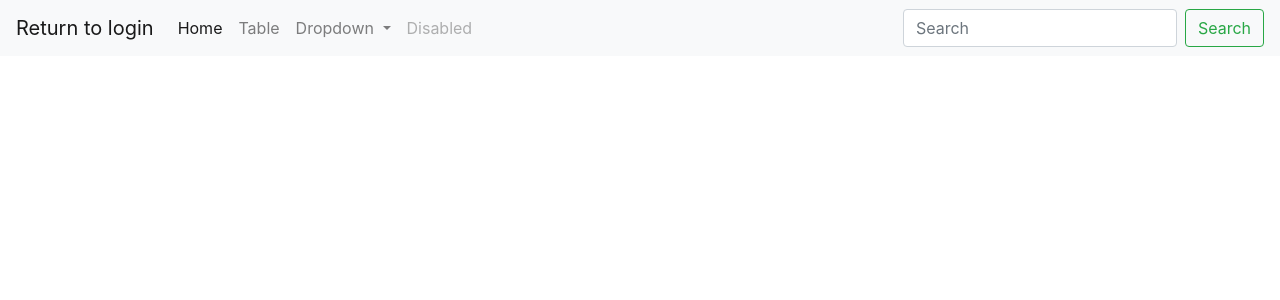
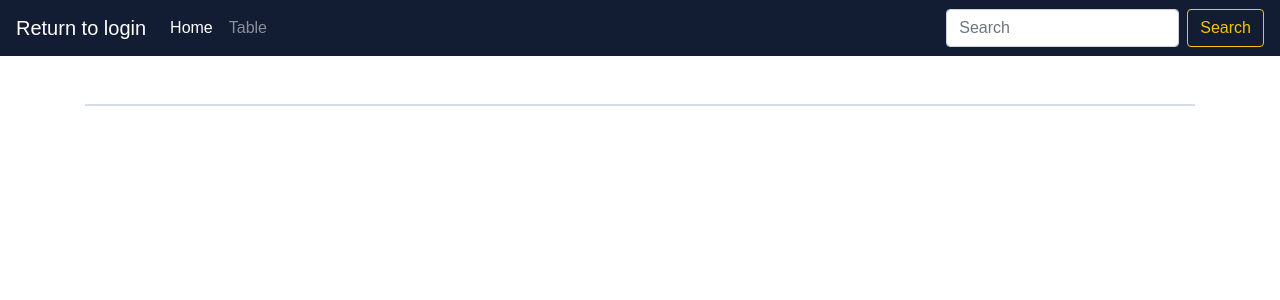
Before and after one commit to highmountain12321/flask-template, a Flask app: template templates/table_view.html in a window 1280 px wide. Shown: the top 300 px of the page. Run offline with Flask 3, Linux system fonts and the light colour scheme; the template is opened without the code that fills it, so the values that code supplies are empty; some libraries are stand-ins or nearby versions.

Commit message:
style: update table style color and modify modal scroll

```diff
--- a/static/css/style.css
+++ b/static/css/style.css
@@ -22,14 +22,41 @@
     --asphalt-200: #F5F8FF;
     --asphalt-100: #FFFFFF;
 }
+
 * {
     margin: 0;
     padding: 0;
     box-sizing: border-box;
 }
+
 body {
     font-family: 'Poppins', sans-serif;
     color: var(--asphalt-600)
+}
+
+/* width */
+::-webkit-scrollbar {
+    width: 10px;
+    height: 10px;
+    border-radius: 10px;
+}
+
+/* Track */
+::-webkit-scrollbar-track {
+    background: var(--asphalt-200);
+    border-radius: 10px;
+}
+
+/* Handle */
+::-webkit-scrollbar-thumb {
+    background: var(--asphalt-500);
+    border-radius: 10px;
+
+}
+
+/* Handle on hover */
+::-webkit-scrollbar-thumb:hover {
+    background: var(--asphalt-600);
 }
 
 /* ************** */
@@ -38,6 +65,7 @@ body {
 .text-asphalt-600 {
     color: var(--asphalt-600);
 }
+
 .bg-asphalt-600 {
     color: var(--asphalt-600);
 }
@@ -48,17 +76,21 @@ body {
 .right-panel {
     background-image: url('/static/images/login_right.png')
 }
+
 .right-panel h3 {
     font-size: 60px;
     text-align: start;
     font-weight: 600;
 }
+
 .right-panel p {
     font-size: 22px;
 }
+
 .right-panel p.right-description-1 {
     color: var(--asphalt-400)
 }
+
 .btn-login {
     background: var(--camino-yellow);
     border: none;
@@ -66,31 +98,37 @@ body {
     color: var(--camino-dark-blue);
     border-radius: 4px;
 }
+
 .btn-login:hover {
     background-color: var(--camino-yellow);
     box-shadow: 0 0 10px rgba(255, 181, 17, .6);
 }
+
 .btn.btn-login:active {
     background-color: var(--asphalt-600);
 }
+
 .btn.btn-outline-danger {
     color: var(--red);
     border-color: var(--red);
     transition: all ease-in-out 250ms;
 }
+
 .btn.btn-outline-danger:hover {
     color: white;
     background-color: var(--red);
     box-shadow: 0 0 10px #f21d2faa;
 }
+
 .heading-3 {
     font-weight: 800;
     line-height: 115%;
     font-size: 24px;
     color: var(--camino-dark-blue)
 }
+
 .form-label {
-    font-size:small;
+    font-size: small;
 }
 
 @media (min-width: 768px) {
@@ -105,3 +143,65 @@ body {
         border-bottom-right-radius: .3rem;
     }
 }
+
+/* ********** */
+/* Table Page */
+/* ********** */
+
+/* navbar */
+.navbar {
+    background-color: var(--camino-dark-blue) !important;
+}
+
+@media (min-width: 1440px) {
+    .container {
+        max-width: 1368px;
+    }
+}
+
+@media (min-width: 1600px) {
+    .container {
+        max-width: 1400px;
+    }
+}
+
+@media (min-width: 1720px) {
+    .container {
+        max-width: 1536px;
+    }
+}
+
+.data-table {
+    max-height: calc(100vh - 150px);
+    overflow: auto;
+    border: 1px solid var(--asphalt-300);
+    width: 100%;
+    display: block;
+    overflow-x: scroll;
+    margin: auto;
+}
+
+.container .modal-dialog {
+    max-width: 80vw;
+}
+
+.container .modal {
+    max-height: 96vh;
+}
+
+.data-table thead {
+    background-color: var(--asphalt-800);
+    color: white;
+}
+.data-table thead{ position: sticky; top: 0; z-index: 1; }
+.data-table tbody th { position: sticky; left: 0; }
+.data-table tbody tr {
+    background-color: var(--asphalt-200);
+    color: var(--asphalt-900)
+}
+
+.data-table tbody td {
+    max-width: 240px;
+    font-size: 0.8rem;
+    word-wrap: break-word;
+}
--- a/templates/homepage.html
+++ b/templates/homepage.html
@@ -4,11 +4,12 @@
 <head>
     <meta charset="UTF-8">
     <link rel="stylesheet" href="https://stackpath.bootstrapcdn.com/bootstrap/4.3.1/css/bootstrap.min.css">
+    <link rel="stylesheet" href="{{ url_for('static', filename='css/style.css') }}">
     <title>Sample Table</title>
 </head>
 
 <body>
-    <nav class="navbar navbar-expand-lg navbar-light bg-light">
+    <nav class="navbar navbar-expand-lg navbar-dark ">
         <a class="navbar-brand" href="/login">Login</a>
         <button class="navbar-toggler" type="button" data-toggle="collapse" data-target="#navbarSupportedContent"
             aria-controls="navbarSupportedContent" aria-expanded="false" aria-label="Toggle navigation">
--- a/templates/table_view.html
+++ b/templates/table_view.html
@@ -4,29 +4,15 @@
 <head>
     <meta charset="UTF-8">
     <link rel="stylesheet" href="https://stackpath.bootstrapcdn.com/bootstrap/4.3.1/css/bootstrap.min.css">
+    <link rel="stylesheet" href="{{ url_for('static', filename='css/style.css') }}">
     <title>Sample Table</title>
     <style>
-        .table-container {
-            width: 100%;
-            /* Ensure the container takes the full width */
-            max-width: 80%;
-            /* Set the maximum width to be 80% of its parent */
-            margin: auto;
-            /* Center the table container horizontally */
-        }
 
-        .truncate {
-            max-width: 150px;
-            /* Adjust based on your needs */
-            white-space: nowrap;
-            overflow: hidden;
-            text-overflow: ellipsis;
-        }
     </style>
 </head>
 
 <body>
-    <nav class="navbar navbar-expand-lg navbar-light bg-light">
+    <nav class="navbar navbar-expand-lg navbar-dark ">
         <a class="navbar-brand" href="/login">Return to login</a>
         <button class="navbar-toggler" type="button" data-toggle="collapse" data-target="#navbarSupportedContent"
             aria-controls="navbarSupportedContent" aria-expanded="false" aria-label="Toggle navigation">
@@ -41,7 +27,7 @@
                 <li class="nav-item">
                     <a class="nav-link" href="/table">Table</a>
                 </li>
-                <li class="nav-item dropdown">
+                <!-- <li class="nav-item dropdown">
                     <a class="nav-link dropdown-toggle" href="#" id="navbarDropdown" role="button"
                         data-toggle="dropdown" aria-haspopup="true" aria-expanded="false">
                         Dropdown
@@ -52,20 +38,17 @@
                         <div class="dropdown-divider"></div>
                         <a class="dropdown-item" href="#">Something else here</a>
                     </div>
-                </li>
-                <li class="nav-item">
-                    <a class="nav-link disabled" href="#">Disabled</a>
-                </li>
+                </li> -->
             </ul>
             <form class="form-inline my-2 my-lg-0">
                 <input class="form-control mr-sm-2" type="search" placeholder="Search" aria-label="Search">
-                <button class="btn btn-outline-success my-2 my-sm-0" type="submit">Search</button>
+                <button class="btn btn-outline-warning  my-2 my-sm-0" type="submit">Search</button>
             </form>
         </div>
     </nav>
     <div class="container mt-5 table-container">
-        <table class="table table-striped" style="width: 80%; display: block; overflow-x: scroll; margin:auto">
-            <thead class="thead-dark">
+        <table class="table table-striped data-table">
+            <thead>
                 <tr>
                     {% for column in dataframe.columns %}
                     <th>{{ column }}</th>
@@ -81,16 +64,16 @@
                     <td>
                         {% if item|string|length > 1000 %}
                         <div class="truncate">
-                            {{ item|truncate(100, true, '...') | safe }} <!-- Corrected: Removed extra ellipsis -->
+                            {{ item|truncate(100, true, '  ') | safe }} <!-- Corrected: Removed extra ellipsis -->
                             <button type="button" class="btn btn-link btn-sm text-primary p-0" data-toggle="modal"
                                 data-target="#modal-{{ index }}-{{ cell_counter }}">
-                                More...
+                                more...
                             </button>
                         </div>
                         <!-- Modal -->
                         <div class="modal fade" id="modal-{{ index }}-{{ cell_counter }}" tabindex="-1" role="dialog"
                             aria-labelledby="modelTitleId" aria-hidden="true">
-                            <div class="modal-dialog" role="document">
+                            <div class="modal-dialog modal-dialog-centered modal-dialog-scrollable" role="document">
                                 <div class="modal-content">
                                     <div class="modal-header">
                                         <h5 class="modal-title">Detailed Content</h5>
```
